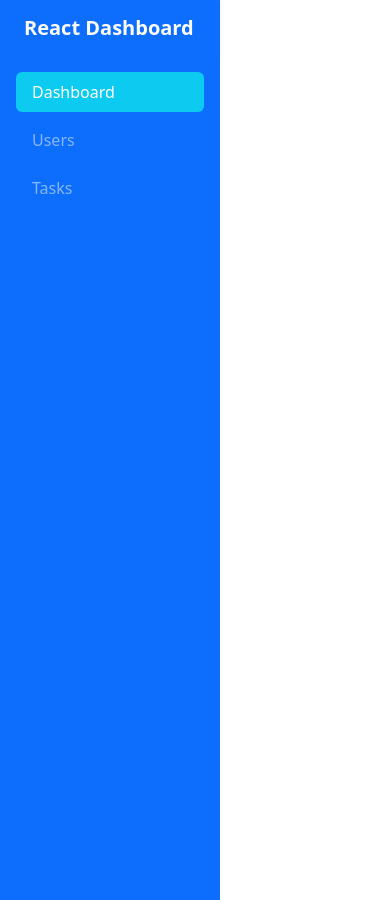
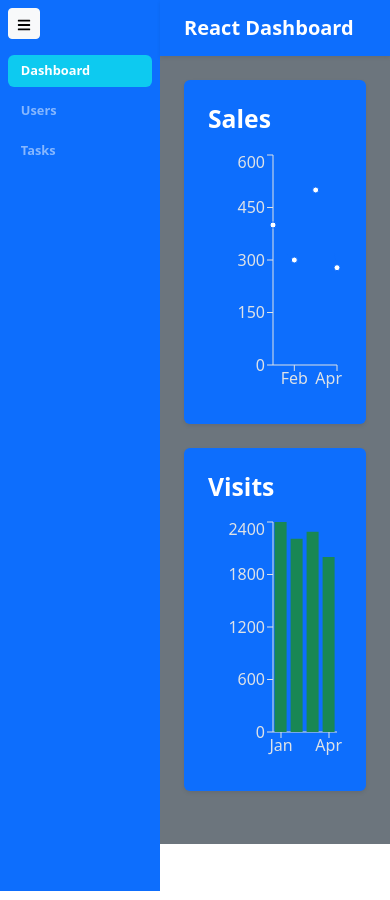
Before and after one commit to Arshanap/react-dashbord, a React (Vite) app: page / in a window 390 px wide. Built offline with nearby package versions, Linux system fonts and the light colour scheme.

Commit message:
i done all fetures and page and also done side bar header make responsive

```diff
--- a/package.json
+++ b/package.json
@@ -14,6 +14,7 @@
     "bootstrap": "^5.3.7",
     "html2canvas": "^1.4.1",
     "jspdf": "^3.0.1",
+    "lucide-react": "^0.539.0",
     "react": "^19.1.1",
     "react-dom": "^19.1.1",
     "react-icons": "^5.5.0",
--- a/src/App.jsx
+++ b/src/App.jsx
@@ -1,15 +1,21 @@
-import './index.css';
-import Header from "./components/Header.jsx";
-import Sidebar from "./components/Sidebar.jsx";
+import { BrowserRouter, Routes, Route } from "react-router-dom";
+import Layout from "./components/Layout";
+import Dashboard from "./pages/Dashboard";
+import Users from "./pages/Users";
+import Tasks from "./pages/Tasks";
 
-function App() {
+
+const App = ()=> {
   return (
-    <div className="d-flex flex-column vh-100">
-      <Header />
-      <div className="d-flex flex-grow-1">
-        <Sidebar />
-      </div>
-    </div>
+    <BrowserRouter>
+      <Routes>
+        <Route path="/" element={<Layout />}>
+          <Route index element={<Dashboard />} />
+          <Route path="users" element={<Users />} />
+          <Route path="tasks" element={<Tasks />} />
+        </Route>
+      </Routes>
+    </BrowserRouter>
   );
 }
 
--- a/src/components/Header.jsx
+++ b/src/components/Header.jsx
@@ -1,7 +1,26 @@
 const Header = () => {
   return (
     <header className="bg-primary text-white shadow-sm py-3 px-4 d-flex align-items-center justify-content-between">
-      <h1 className="h5 mb-0 fw-bold">React Dashboard</h1>
+      <h1 className="header-title mb-0 fw-bold">React Dashboard</h1>
+      <style>
+        {`
+          .header-title {
+            font-size: 1.25rem; /* default for small screens */
+          }
+
+          @media (min-width: 768px) {
+            .header-title {
+              font-size: 1.5rem; /* bigger title on md+ */
+            }
+          }
+
+          @media (min-width: 1200px) {
+            .header-title {
+              font-size: 1.75rem; /* even bigger for large screens */
+            }
+          }
+        `}
+      </style>
     </header>
   );
 };
--- a/src/components/Layout.jsx
+++ b/src/components/Layout.jsx
@@ -4,7 +4,7 @@ import { Outlet } from "react-router-dom";
 
 const Layout = ()=> {
   return (
-    <div className="d-flex min-vh-100 bg-secondary"> {/* Full height screen */}
+    <div className="d-flex vh-100 bg-secondary"> {/* Full height screen */}
       {/* Sidebar */}
       <div className="flex-shrink-0">
         <Sidebar />
--- a/src/components/Sidebar.jsx
+++ b/src/components/Sidebar.jsx
@@ -1,35 +1,79 @@
+import { useState, useEffect } from "react";
 import { Link, useLocation } from "react-router-dom";
+import { FaBars } from "react-icons/fa";
 
-const Sidebar = ()=> {
+const Sidebar = () => {
   const location = useLocation();
+  const [isOpen, setIsOpen] = useState(true);
+  const [isMobile, setIsMobile] = useState(window.innerWidth <= 425);
+
   const links = [
     { name: "Dashboard", path: "/" },
     { name: "Users", path: "/users" },
     { name: "Tasks", path: "/tasks" },
   ];
 
+  // Detect screen resize to switch between mobile & desktop
+  useEffect(() => {
+    const handleResize = () => {
+      const mobileView = window.innerWidth <= 425;
+      setIsMobile(mobileView);
+      if (!mobileView) {
+        setIsOpen(true); // Always open on desktop
+      }
+    };
+    window.addEventListener("resize", handleResize);
+    return () => window.removeEventListener("resize", handleResize);
+  }, []);
+
   return (
-    <aside className="bg-primary text-white p-3" style={{ width: "220px", minHeight: "100vh" }}>
+    <>
+      {/* Toggle button only for mobile */}
+      {isMobile && (
+        <div className="bg-primary text-white p-2">
+          <button
+            className="btn btn-sm btn-light"
+            onClick={() => setIsOpen(!isOpen)}
+          >
+            <FaBars />
+          </button>
+        </div>
+      )}
+
+      <aside
+        className="bg-primary text-white p-2 p-md-3 h-100"
+        style={{
+          width: isMobile ? (isOpen ? "160px" : "50px") : "220px",
+          transition: "width 0.3s ease",
+          overflow: "hidden",
+        }}
+      >
         <nav>
           <ul className="nav flex-column gap-2">
             {links.map((link) => (
               <li key={link.path} className="nav-item">
                 <Link
                   to={link.path}
-                className={`nav-link ${
+                  className={`nav-link fw-semibold ${
                     location.pathname === link.path
                       ? "active bg-info text-white rounded"
                       : "text-white-50"
                   }`}
+                  style={{
+                    fontSize: "clamp(0.8rem, 1.2vw, 1rem)",
+                    padding: "0.4rem 0.8rem",
+                    whiteSpace: "nowrap",
+                  }}
                 >
-                {link.name}
+                  {isOpen ? link.name : link.name.charAt(0)} {/* Icon mode */}
                 </Link>
               </li>
             ))}
           </ul>
         </nav>
       </aside>
+    </>
   );
-}
+};
 
 export default Sidebar;
```
Also changed, not shown: src/main.jsx (+4 -6 lines), 1 other file (tests, documents, lock files or other folders). Lines whose indentation alone changed are shown as unchanged.
